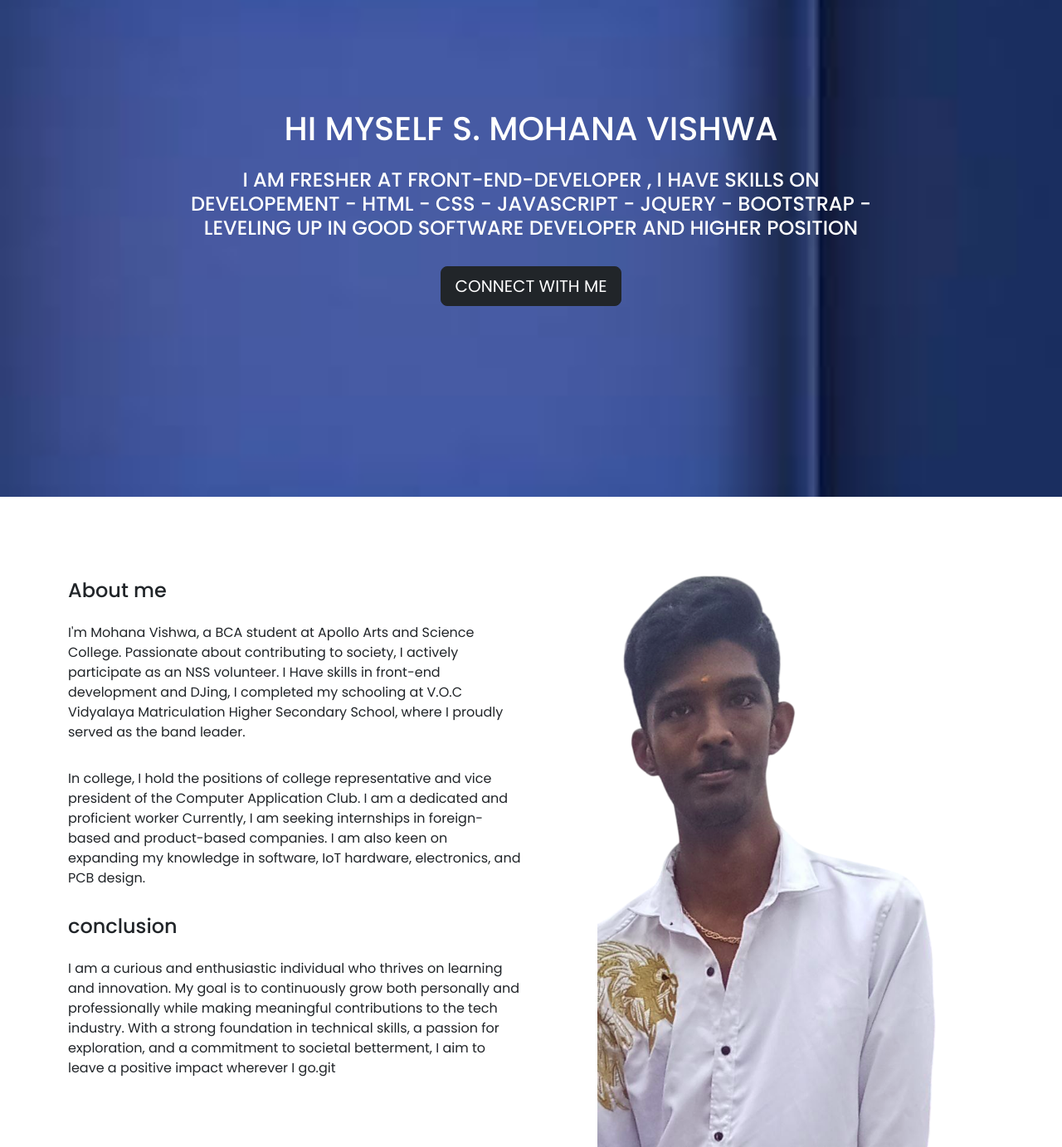
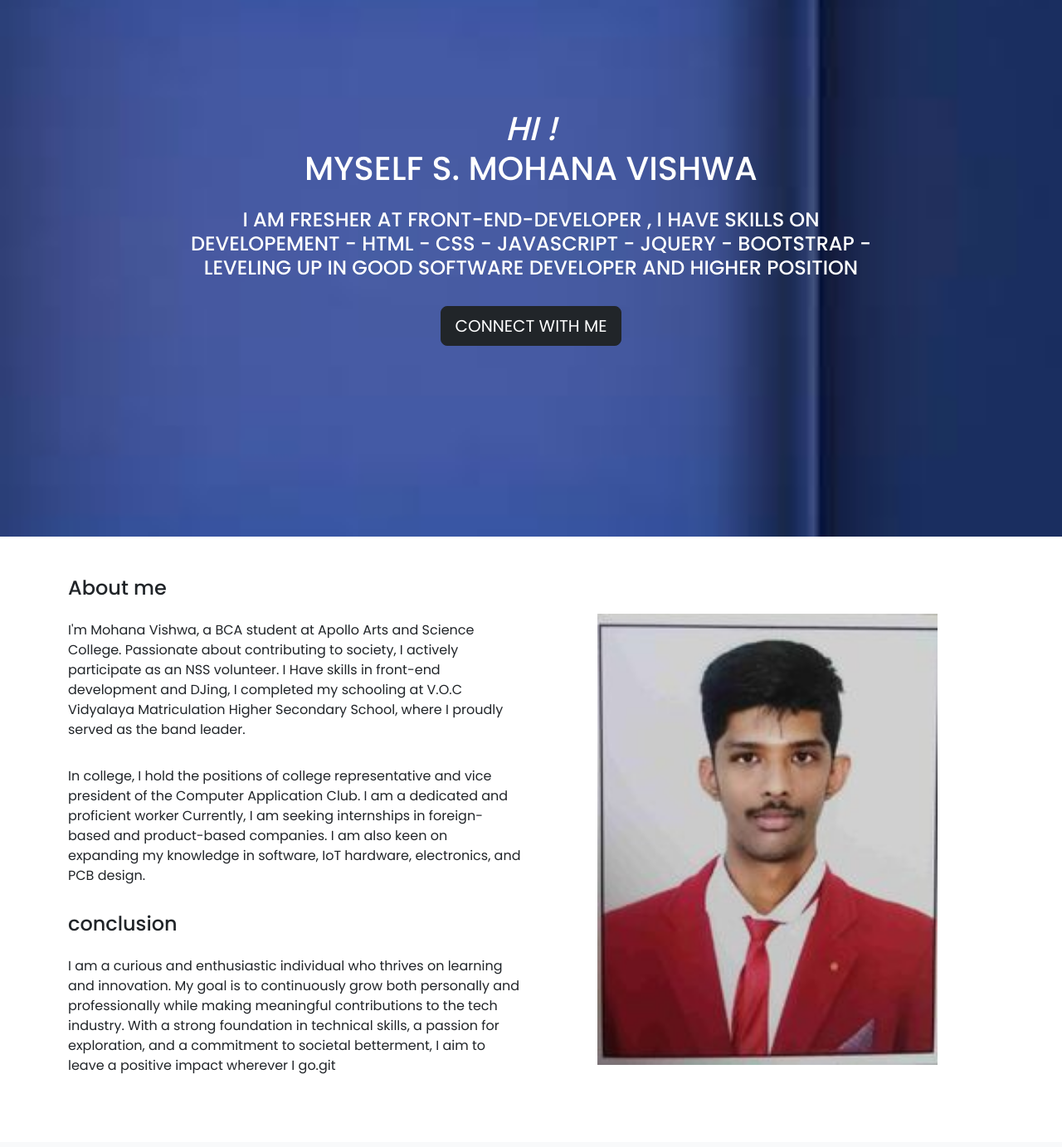
Before and after one commit to vishwasridhar/vishwa-portfolio, a plain HTML site: page index.html in a window 1280 px wide. Shown: the part 200-1583 px from the top of the page at 83% size. Drawn offline with nearby package versions, Linux system fonts and the light colour scheme.

Commit message:
change images to about me section

```diff
--- a/index.html
+++ b/index.html
@@ -40,7 +40,7 @@
             <div class="row">
                 <div class="col-md-12">
                     <div class="w-75 m-auto text-white">
-                        <h1 class="pb-3">HI myself S. MOHANA VISHWA</h1>
+                        <h1 class="pb-3"><i>HI !</i><br> myself S. MOHANA VISHWA</h1>
                     <h4 class="pb-4">I am Fresher at Front-end-developer , I have skills on Developement - Html - Css - JavaScript - jQuery - Bootstrap - Leveling up in Good Software Developer and Higher Position</h4>
                     <a href="https://wa.me/+919884260133?text=Hi vishwa!!!" class="btn btn-dark btn-lg text-uppercase" target="_blank"~>Connect with me</a>
                     </div>
@@ -60,7 +60,7 @@
             <p class="pb-3">I am a curious and enthusiastic individual who thrives on learning and innovation. My goal is to continuously grow both personally and professionally while making meaningful contributions to the tech industry. With a strong foundation in technical skills, a passion for exploration, and a commitment to societal betterment, I aim to leave a positive impact wherever I go.git</p>
           </div>
           <div class="col-md-6 text-center">
-            <img src="/img/vishwa.png" alt="vishwa" class="img-fluid w-75"/>
+            <img src="/img/vishwa.jpg" alt="vishwa" class="img-fluid w-75"/>
           </div>
         </div>
       </div>
```
Also changed, not shown: img/vishwa.jpg (added).
